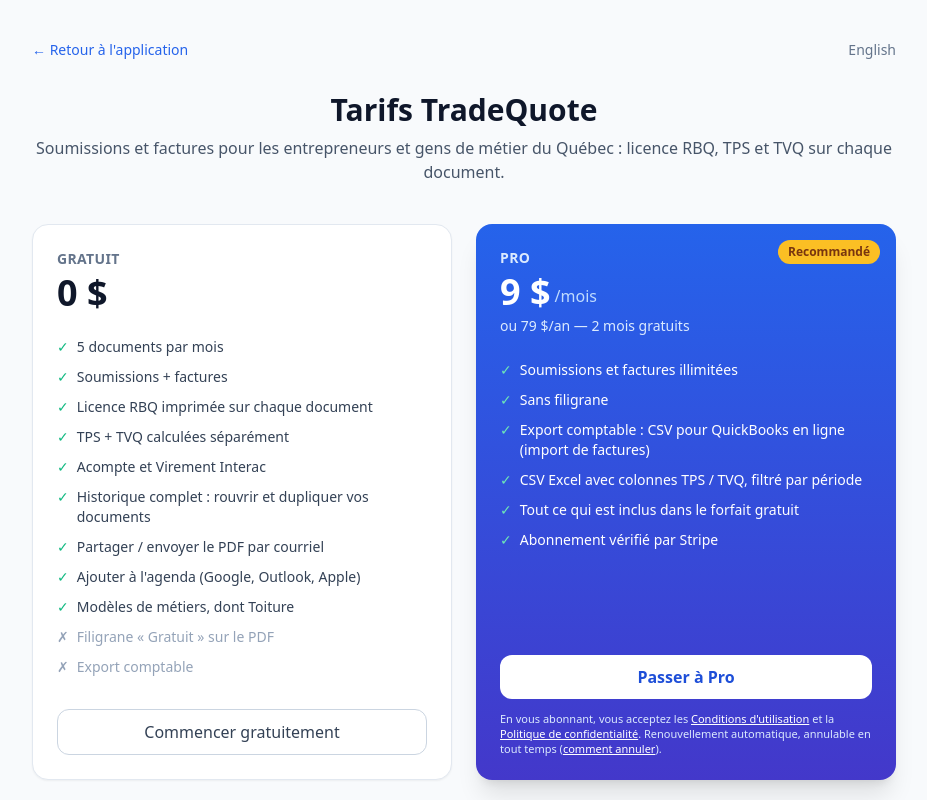
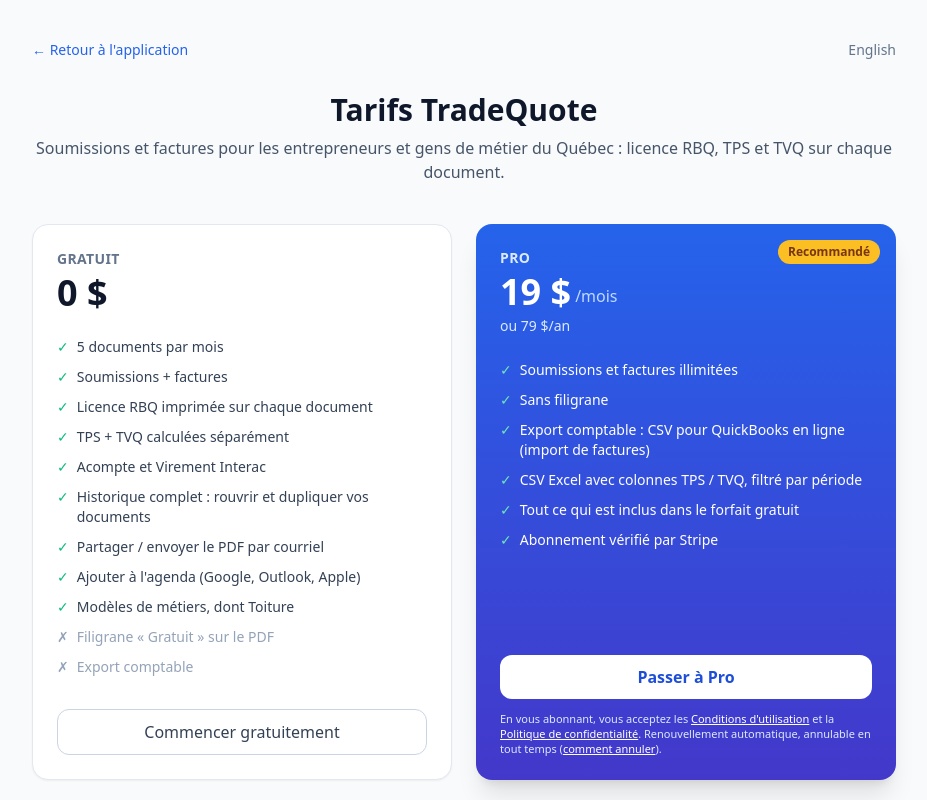
Before and after one commit to lgxpowerna-gif/tradequote, a Next.js app: page /tarifs in a window 1280 px wide. Shown: the top 800 px of the page, without its empty margins (176-1103 px from the left). Built offline with nearby package versions, Linux system fonts and the light colour scheme.

Commit message:
Prix Pro : 19 $/mois (affichage, conditions, métadonnées) — à fusionner une fois STRIPE_PRICE_MONTHLY pointé sur le prix 19 CAD

```diff
--- a/app/layout.tsx
+++ b/app/layout.tsx
@@ -16,7 +16,7 @@
     template: "%s | TradeQuote",
   },
   description:
-    "Soumissions et factures professionnelles en français pour entrepreneurs et gens de métier du Québec : licence RBQ imprimée, TPS 5 % + TVQ 9,975 %, acomptes, historique complet, partage par courriel, agenda, modèle Toiture. Export comptable QuickBooks/Excel avec Pro. Gratuit · Pro 9 $/mois.",
+    "Soumissions et factures professionnelles en français pour entrepreneurs et gens de métier du Québec : licence RBQ imprimée, TPS 5 % + TVQ 9,975 %, acomptes, historique complet, partage par courriel, agenda, modèle Toiture. Export comptable QuickBooks/Excel avec Pro. Gratuit · Pro 19 $/mois.",
   keywords: [
     "contractor quote software Canada",
     "renovation invoice",
@@ -47,7 +47,7 @@
     siteName: "TradeQuote",
     title: "TradeQuote – Soumissions conformes RBQ avec TPS/TVQ",
     description:
-      "Soumissions, acomptes et factures pour gens de métier. Licence RBQ, TPS/TVQ. Gratuit · Pro 9 $/mois.",
+      "Soumissions, acomptes et factures pour gens de métier. Licence RBQ, TPS/TVQ. Gratuit · Pro 19 $/mois.",
   },
   twitter: {
     card: "summary_large_image",
@@ -66,7 +66,7 @@
   operatingSystem: "Web",
   offers: [
     { "@type": "Offer", price: "0", priceCurrency: "CAD", name: "Free" },
-    { "@type": "Offer", price: "9.00", priceCurrency: "CAD", name: "Pro Monthly" },
+    { "@type": "Offer", price: "19.00", priceCurrency: "CAD", name: "Pro Monthly" },
     { "@type": "Offer", price: "79.00", priceCurrency: "CAD", name: "Pro Yearly" },
   ],
   description:
--- a/app/pricing/page.tsx
+++ b/app/pricing/page.tsx
@@ -3,7 +3,7 @@
 
 export const metadata: Metadata = {
   title: "Pricing",
-  description: "TradeQuote — Free or Pro at $9/mo CAD.",
+  description: "TradeQuote — Free or Pro at $19/mo CAD (unlimited, accounting export).",
   alternates: { canonical: "/pricing", languages: { "fr-CA": "/tarifs", "en-CA": "/pricing" } },
 };
 
--- a/app/tarifs/page.tsx
+++ b/app/tarifs/page.tsx
@@ -3,7 +3,7 @@
 
 export const metadata: Metadata = {
   title: "Tarifs",
-  description: "TradeQuote — Gratuit ou Pro à 9 $/mois. TPS/TVQ, en français.",
+  description: "TradeQuote — Gratuit ou Pro à 19 $/mois (illimité, export comptable QuickBooks/Excel). TPS/TVQ, en français.",
   alternates: { canonical: "/tarifs", languages: { "fr-CA": "/tarifs", "en-CA": "/pricing" } },
 };
 
--- a/components/Legal.tsx
+++ b/components/Legal.tsx
@@ -122,7 +122,7 @@
         <p>{BRAND} lets you create {BRAND === "TradeQuote" ? "quotes and invoices" : "invoices"} as PDFs. The free plan allows 5 documents per month with a watermark. The Pro plan removes these limits and adds the accounting export (CSV files for QuickBooks Online and spreadsheets). Imported files must be checked in your accounting software; you remain responsible for your bookkeeping.</p>
         <h2>3. Pro subscription</h2>
         <ul>
-          <li>Price: <strong>$9 CAD per month</strong> (or $79 CAD per year), plus applicable taxes, paid by card through Stripe.</li>
+          <li>Price: <strong>$19 CAD per month</strong> (or $79 CAD per year), plus applicable taxes, paid by card through Stripe. This price applies to subscriptions started on or after October 3, 2026; existing subscribers keep the price they signed up at until notified as described below.</li>
           <li>The subscription renews automatically at the end of each period until cancelled.</li>
           <li>We will give at least 30 days' notice by email before any price change.</li>
         </ul>
@@ -151,7 +151,7 @@
       <p>{BRAND} permet de créer {BRAND === "TradeQuote" ? "des soumissions et des factures" : "des factures"} en PDF. Le forfait gratuit permet 5 documents par mois, avec filigrane. Le forfait Pro retire ces limites et ajoute l'export comptable (fichiers CSV pour QuickBooks en ligne et pour tableur). Vérifiez les données importées dans votre logiciel comptable ; vous demeurez responsable de votre comptabilité.</p>
       <h2>3. Abonnement Pro</h2>
       <ul>
-        <li>Prix : <strong>9 $ CA par mois</strong> (ou 79 $ CA par année), taxes applicables en sus, payé par carte via Stripe.</li>
+        <li>Prix : <strong>19 $ CA par mois</strong> (ou 79 $ CA par année), taxes applicables en sus, payé par carte via Stripe. Ce prix s'applique aux abonnements souscrits à compter du 3 octobre 2026 ; les abonnés existants conservent le prix de leur abonnement jusqu'à un avis donné comme indiqué ci-dessous.</li>
         <li>L'abonnement se renouvelle automatiquement à la fin de chaque période jusqu'à son annulation.</li>
         <li>Toute modification de prix sera annoncée par courriel au moins 30 jours à l'avance.</li>
       </ul>
--- a/components/PricingPage.tsx
+++ b/components/PricingPage.tsx
@@ -3,7 +3,7 @@
 import { CheckoutConsent, LegalFooterLinks } from "@/components/LegalLinks";
 
 /** Display prices — must match the Stripe prices behind STRIPE_PRICE_MONTHLY / STRIPE_PRICE_YEARLY. */
-export const PRICE_MONTHLY = 9;
+export const PRICE_MONTHLY = 19;
 export const PRICE_YEARLY = 79;
 
 type PLang = "fr" | "en";
@@ -16,7 +16,7 @@
     pro: "Pro",
     perMonth: "/mois",
     perYear: "/an",
-    yearlyNote: `ou ${PRICE_YEARLY} $/an — 2 mois gratuits`,
+    yearlyNote: `ou ${PRICE_YEARLY} $/an`,
     taxNote: "Prix en dollars canadiens. Taxes en sus. Paiement sécurisé par Stripe.",
     startFree: "Commencer gratuitement",
     goPro: "Passer à Pro",
@@ -36,7 +36,7 @@
     pro: "Pro",
     perMonth: "/mo",
     perYear: "/yr",
-    yearlyNote: `or $${PRICE_YEARLY}/yr — 2 months free`,
+    yearlyNote: `or $${PRICE_YEARLY}/yr`,
     taxNote: "Prices in Canadian dollars. Plus applicable taxes. Secure payment by Stripe.",
     startFree: "Start free",
     goPro: "Go Pro",
--- a/lib/i18n.ts
+++ b/lib/i18n.ts
@@ -36,14 +36,14 @@
     subtotal: "Subtotal", total: "Total", deposit: "Deposit %", depositAmt: "Deposit amount", balance: "Balance due",
     download: "Download PDF", convert: "Convert to Invoice", limitHit: "Free limit reached — upgrade to keep closing jobs",
     limitText: "You've used your 5 free documents this month. Go Pro for unlimited quotes & invoices — one paid job covers a year.",
-    monthly: "Pro – $9/mo", yearly: "Pro – $79/yr (save $29)", continueFree: "Continue free", freePlan: "Free", proPlan: "Pro", perMo: "/mo",
+    monthly: "Pro – $19/mo", yearly: "Pro – $79/yr", continueFree: "Continue free", freePlan: "Free", proPlan: "Pro", perMo: "/mo",
     featureFree: ["5 documents / month", "Quotes + Invoices", "RBQ licence on every document", "GST + QST computed separately", "Full history: reopen and duplicate", "Share / email + calendar (Google, Outlook, Apple)", "Trade templates incl. Roofing"],
     featurePro: ["Unlimited quotes & invoices", "No watermark", "Accounting export: QuickBooks Online CSV", "Excel CSV with GST/QST columns", "Everything in Free"],
-    startMo: "Start $9/mo CAD", startYr: "Best value — $79/yr CAD",
+    startMo: "Start $19/mo CAD", startYr: "Best value — $79/yr CAD",
     companyName: "Business name", address: "Address", city: "City / Postal", email: "Email", phone: "Phone",
     bn: "Business Number / NEQ", gst: "GST/HST #", qst: "QST # (Québec)",
     rbq: "RBQ licence (e.g. 1234-5678-01)", rbqHint: "Required on quotes and invoices for RBQ licence holders.", rbqInvalid: "An RBQ number has 10 digits: XXXX-XXXX-XX",
-    freePrice: "$0", proPrice: "$9", orYear: "or $79/year", best: "BEST VALUE", typeCol: "Type",
+    freePrice: "$0", proPrice: "$19", orYear: "or $79/year", best: "BEST VALUE", typeCol: "Type",
     hero: "Québec-ready quotes & invoices: RBQ licence, GST + QST, PDF in 30 seconds. No account needed.", seePricing: "See pricing", interac: "Interac email", clientName: "Client name",
     docNumber: "Number", date: "Date", validUntil: "Valid until / Due", description: "Description", qty: "Qty", rate: "Rate",
     preview: "Preview", noDocs: "No documents yet.", createFirst: "Create your first quote →", used: "used this month",
@@ -92,14 +92,14 @@
     subtotal: "Sous-total", total: "Total", deposit: "Acompte %", depositAmt: "Montant acompte", balance: "Solde dû",
     download: "Télécharger le PDF", convert: "Convertir en facture", limitHit: "Limite gratuite atteinte — passez Pro pour continuer",
     limitText: "Vous avez utilisé vos 5 documents gratuits ce mois-ci. Passez Pro pour l'illimité — un seul chantier payé couvre l'année.",
-    monthly: "Pro – 9 $/mois", yearly: "Pro – 79 $/an (économisez 29 $)", continueFree: "Continuer gratuit", freePlan: "Gratuit", proPlan: "Pro", perMo: "/mois",
+    monthly: "Pro – 19 $/mois", yearly: "Pro – 79 $/an", continueFree: "Continuer gratuit", freePlan: "Gratuit", proPlan: "Pro", perMo: "/mois",
     featureFree: ["5 documents / mois", "Soumissions + factures", "Licence RBQ sur chaque document", "TPS + TVQ calculées séparément", "Historique complet : rouvrir et dupliquer", "Partager par courriel + agenda (Google, Outlook, Apple)", "Modèles de métiers, dont Toiture"],
     featurePro: ["Soumissions et factures illimitées", "Sans filigrane", "Export comptable : CSV QuickBooks en ligne", "CSV Excel avec colonnes TPS/TVQ", "Tout le forfait gratuit"],
-    startMo: "Démarrer 9 $/mois CAD", startYr: "Meilleure offre — 79 $/an CAD",
+    startMo: "Démarrer 19 $/mois CAD", startYr: "Meilleure offre — 79 $/an CAD",
     companyName: "Nom de l'entreprise", address: "Adresse", city: "Ville / Code postal", email: "Courriel", phone: "Téléphone",
     bn: "NEQ / N° d'entreprise", gst: "N° TPS/TVH", qst: "N° TVQ", interac: "Courriel Virement Interac",
     rbq: "Licence RBQ (ex. 1234-5678-01)", rbqHint: "Obligatoire sur vos soumissions et factures si vous détenez une licence RBQ.", rbqInvalid: "Un numéro RBQ a 10 chiffres : XXXX-XXXX-XX",
-    freePrice: "0 $", proPrice: "9 $", orYear: "ou 79 $/an", best: "MEILLEURE OFFRE", typeCol: "Type",
+    freePrice: "0 $", proPrice: "19 $", orYear: "ou 79 $/an", best: "MEILLEURE OFFRE", typeCol: "Type",
     hero: "Soumissions et factures prêtes pour le Québec : licence RBQ, TPS + TVQ, PDF en 30 secondes. Sans compte.", seePricing: "Voir les tarifs", clientName: "Nom du client",
     docNumber: "Numéro", date: "Date", validUntil: "Validité / Échéance", description: "Description", qty: "Qté", rate: "Prix",
     preview: "Aperçu", noDocs: "Aucun document.", createFirst: "Créer ma première soumission →", used: "utilisés ce mois",
```
Also changed, not shown: 2 other files (tests, documents, lock files or other folders).
